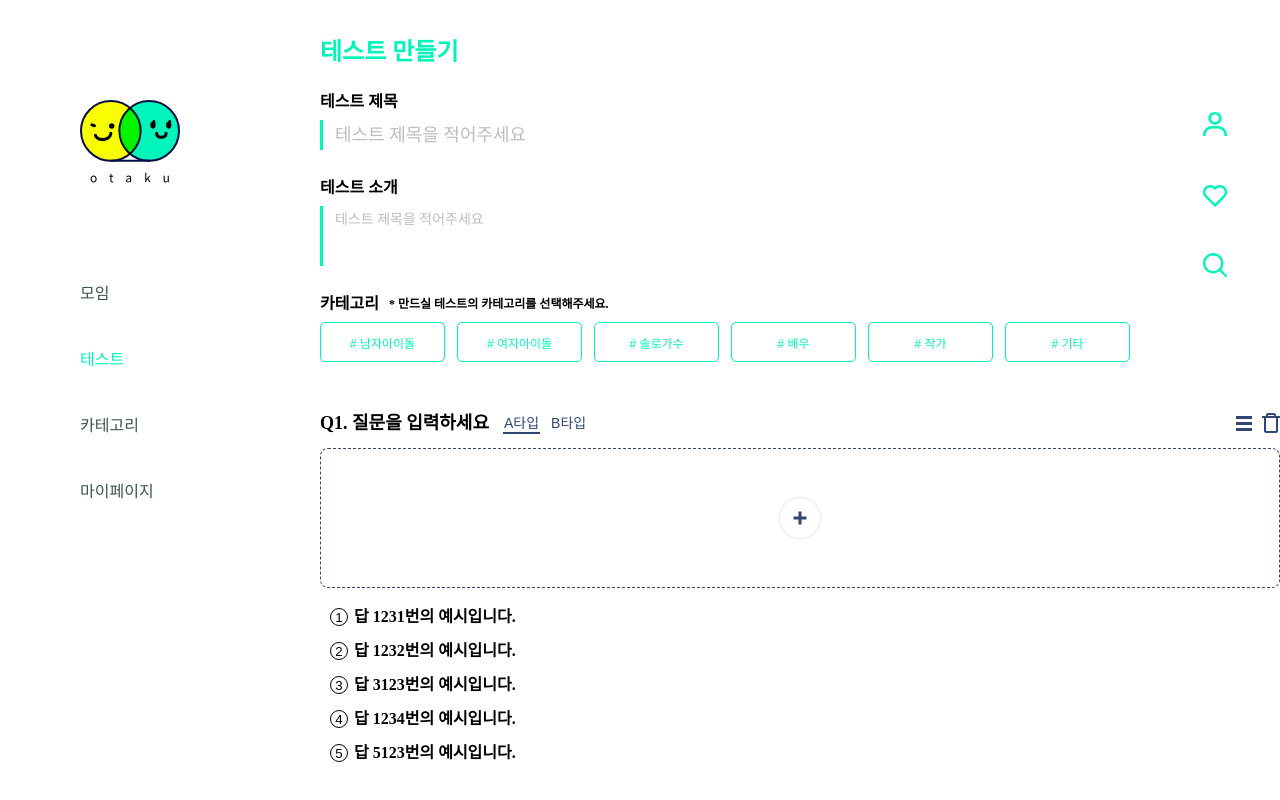
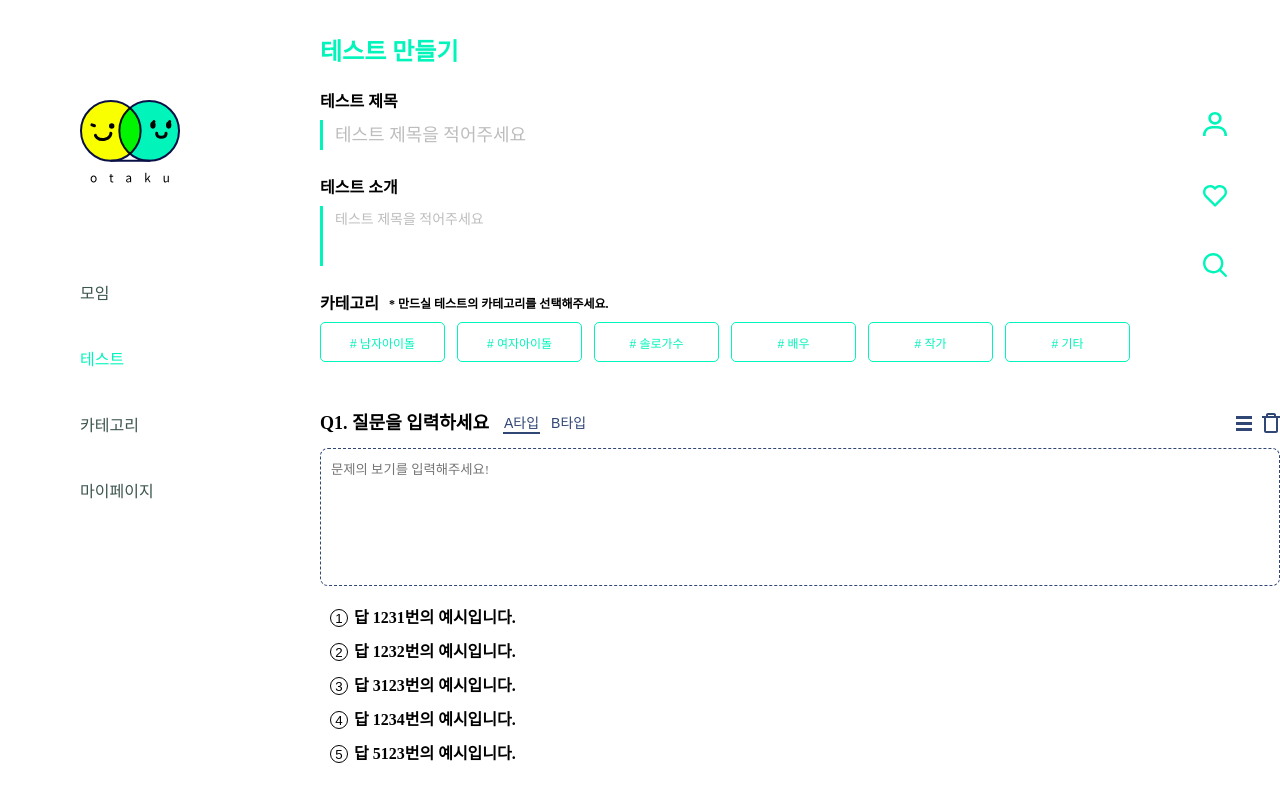
Before and after one commit to lmotp/otaku, a React (Create React App) app: page /test/make in a window 1280 px wide. Both pictures are taken after a click on the button 800 px from the left and 518 px from the top of the page. Shown: the top 800 px of the page. Built offline with nearby package versions, Linux system fonts and the light colour scheme; a web font is replaced by a local one.

Commit message:
MakeTestQuiz TextArea autoHeight logic make

```diff
--- a/src/components/TestMake/MakeTestQuiz.tsx
+++ b/src/components/TestMake/MakeTestQuiz.tsx
@@ -1,4 +1,4 @@
-import React, { memo, useState } from 'react';
+import React, { KeyboardEvent, memo, useRef, useState } from 'react';
 import styled from 'styled-components';
 import { IQuizInfo } from '../../typings/TestMake';
 import { ReactComponent as MoveMenu } from '../../assets/imgs/move-menu.svg';
@@ -15,10 +15,27 @@ interface QuizInfoProps {
 
 const MakeTestQuiz = ({ quizInfo, id }: QuizInfoProps) => {
   const [quizType, setQuizType] = useState<string>('A타입');
+  const [addContentState, setAddContentState] = useState<boolean>(false);
+  const textAreaRef = useRef<any>(null);
+
   const { attributes, listeners, setNodeRef, transform, transition, isDragging } = useSortable({ id });
 
   const onQuizTypeChange = (type: string) => {
     setQuizType(type);
+  };
+
+  const autoResizeTextarea = (e: any) => {
+    const textAreaHeight = e.target.scrollHeight + 2; // +2는 높이값을 맞추기 위해 추가 (뭔가 애매함)
+    console.log(e);
+
+    if (textAreaRef.current && e.keyCode === 13 && textAreaHeight > 138) {
+      console.log(textAreaHeight);
+      textAreaRef.current.style.height = `${textAreaHeight + 8}px`;
+    }
+  };
+
+  const onAddQuizContent = () => {
+    setAddContentState(true);
   };
 
   const style = {
@@ -53,9 +70,17 @@ const MakeTestQuiz = ({ quizInfo, id }: QuizInfoProps) => {
           <IconTrash />
         </QuizTopWrapRight>
       </QuizTopWrap>
-      <QuizEContents>
-        <QuizContentsButton />
-      </QuizEContents>
+      {addContentState ? (
+        <QuizContentsTextArea
+          ref={textAreaRef}
+          placeholder="문제의 보기를 입력해주세요!"
+          onKeyDown={autoResizeTextarea}
+        />
+      ) : (
+        <QuizEContents>
+          <QuizContentsButton onClick={onAddQuizContent} />
+        </QuizEContents>
+      )}
       <QuizBottomWrap buttonType={quizType}>
         {quizInfo.examples.map((item) => (
           <QuizExampleWrap key={item.id} buttonType={quizType}>
@@ -131,7 +156,18 @@ const QuizEContents = styled.div`
   min-height: 140px;
   border: 1px dashed #304674;
   border-radius: 8px;
-  cursor: pointer;
+`;
+
+const QuizContentsTextArea = styled.textarea`
+  box-sizing: border-box;
+  padding: 10px;
+  margin-bottom: 20px;
+  width: 100%;
+  height: 138px; // border 1px 뺀거긴한데. 왜 box-sizing에서 안빠지는지 의문.
+  outline: none;
+  resize: none;
+  border-radius: 8px;
+  border: 1px dashed #304674;
 `;
 
 const QuizContentsButton = styled.button`
```
